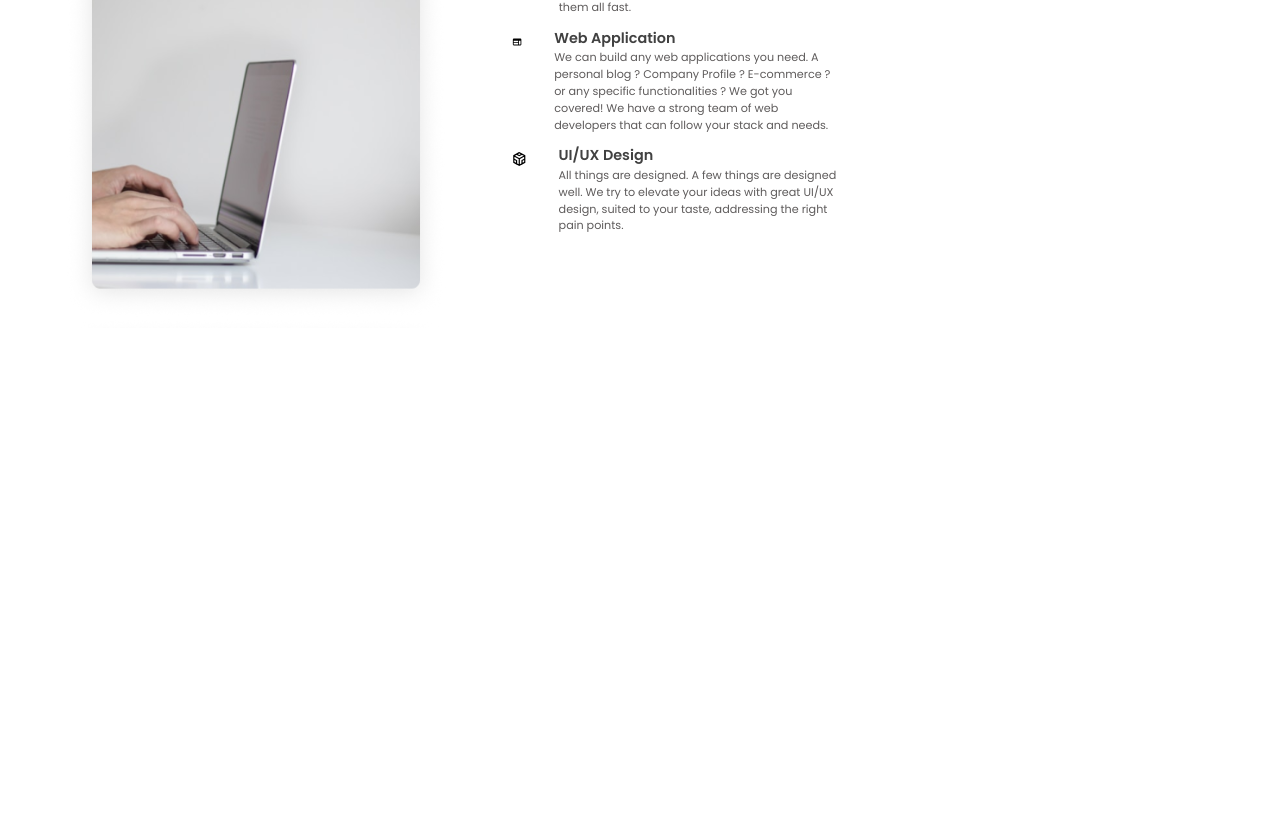
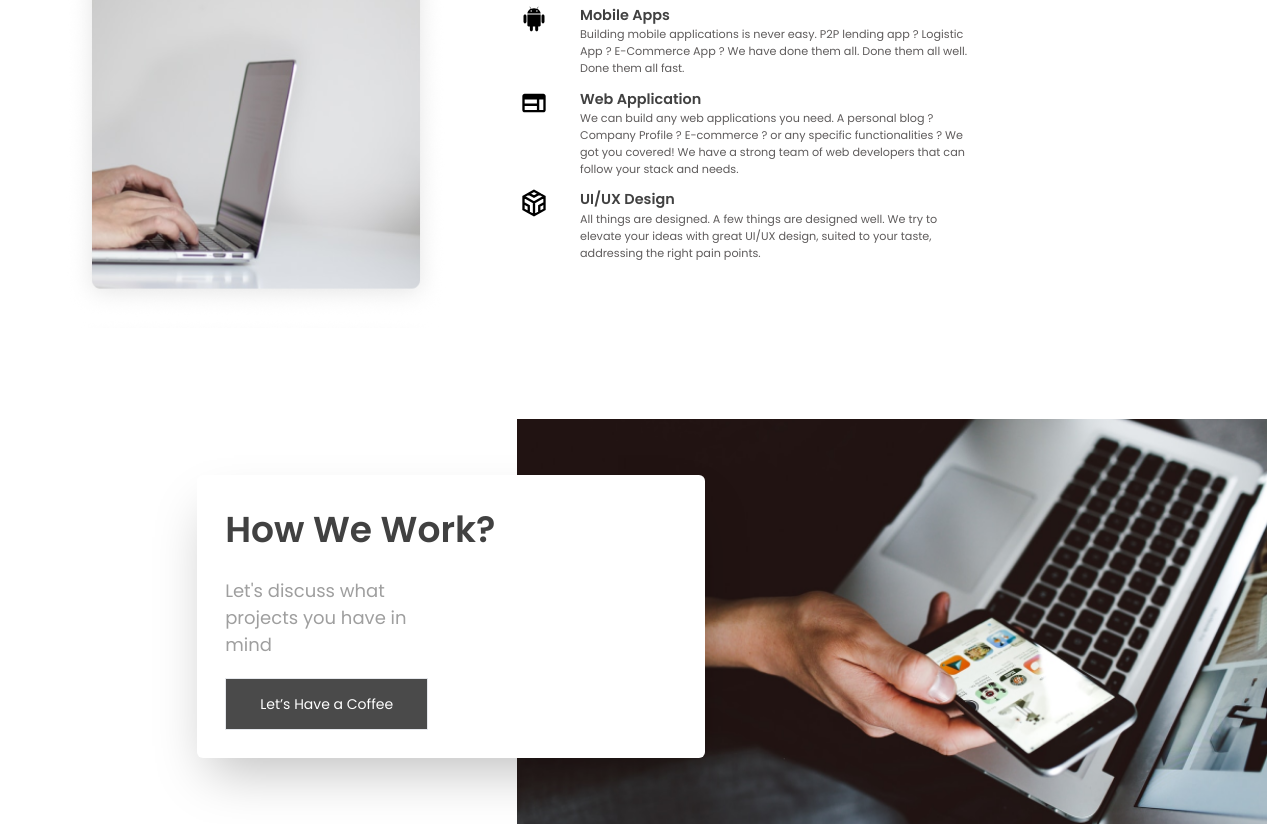
Before and after one commit to sabda1110/start-up, a Next.js app: page / in a window 1280 px wide. Shown: the part 877-1701 px from the top of the page. Before the commit the page ends 1216 px from the top, so only its background shows below. Built offline with nearby package versions, Linux system fonts and the light colour scheme.

Commit message:
Add : Display main responsiv and Add: contact

```diff
--- a/src/app/globals.css
+++ b/src/app/globals.css
@@ -22,6 +22,12 @@
   box-sizing: border-box;
 }
 
+*::-webkit-scrollbar {
+  width: 1rem;
+  background-color: transparent;
+  /* background-color: red; */
+}
+
 /* body {
   color: rgb(var(--foreground-rgb));
   background: linear-gradient(
--- /dev/null
+++ b/src/app/home.module.css
@@ -0,0 +1,8 @@
+.scroll {
+  scroll-behavior: smooth;
+}
+
+.scroll::-webkit-scrollbar {
+  width: 0em;
+  background-color: transparent;
+}
--- a/src/app/page.tsx
+++ b/src/app/page.tsx
@@ -1,13 +1,15 @@
 import Navbar from '@/components/Home/Navbar/Navbar';
 import Hero from '@/components/Home/Hero/Hero';
 import Main from '@/components/Home/Main/Main';
-
+import Contact from '@/components/Home/Contact/Contact';
+import Style from './home.module.css';
 export default function Home() {
   return (
-    <div className=" w-screen  relative">
+    <div className={`${Style.scroll} w-screen  relative box-border`}>
       <Navbar />
       <Hero />
       <Main />
+      <Contact />
     </div>
   );
 }
--- /dev/null
+++ b/src/components/Home/Contact/Contact.tsx
@@ -0,0 +1,31 @@
+import Image from 'next/image';
+const Contact = () => {
+  return (
+    <div className=" lg:mt-20 mt-[20rem] w-[99%] flex justify-end ">
+      <div className="section lg:w-[750px] lg:h-[405px] relative ">
+        <Image
+          src={'/Images/contact.png'}
+          fill
+          objectFit="cover"
+          objectPosition="center"
+          alt="Gambar Contact"
+        />
+
+        <section className="bg-white flex flex-col p-7 rounded-md absolute lg:w-[508px] lg:h-[283px] top-14 -left-80 shadow-2xl">
+          <h2 className="text-[36px] font-semibold text-[#414141]">
+            How We Work?
+          </h2>
+          <p className="text-[18px] text-[#9F9F9F] w-[100%] lg:w-[50%] mt-5">
+            Let's discuss what projects you have in mind
+          </p>
+
+          <button className="border mt-5 w-[203px] h-[60px] bg-[#4A4A4A] text-white text-[14px]">
+            Let’s Have a Coffee
+          </button>
+        </section>
+      </div>
+    </div>
+  );
+};
+
+export default Contact;
--- a/src/components/Home/Hero/Hero.tsx
+++ b/src/components/Home/Hero/Hero.tsx
@@ -10,10 +10,10 @@ const Hero = () => {
           We Deliver
         </h1>
         <div className="desc__play items-center  gap-5 w-[60%] grid grid-cols-3 ">
-          <section className="w-[50px] h-[50px] ml-10 lg:ml-20 bg-[#9FD685] rounded-full shadow-lg shadow-green-100 flex items-center justify-center">
+          <section className="w-[50px] h-[50px] sm:ml-5 lg:ml-20 bg-[#9FD685] rounded-full shadow-lg shadow-green-100 flex items-center justify-center">
             <FaPlay size={25} className="text-white ml-1" />
           </section>
-          <p className=" col-span-2 text-[1rem] text-[#414141] text-start">
+          <p className=" col-span-2 text-[12px] lg:text-[1rem]  text-[#414141] text-start">
             Whatsab berspesialisasi dalam pengembangan seluler berperforma
             tinggi dan aplikasi web.
           </p>
--- a/src/components/Home/Main/Main.tsx
+++ b/src/components/Home/Main/Main.tsx
@@ -4,8 +4,8 @@ import { MdOutlineWeb } from 'react-icons/md';
 import { GrCodeSandbox } from 'react-icons/gr';
 const Main = () => {
   return (
-    <div className=" w-[80%] h-[480px] grid grid-cols-2 mt-16 ">
-      <section className="flex items-center justify-center">
+    <div className=" w-[80%]  h-[480px] grid grid-cold-1 lg:grid-cols-2 mt-16 ">
+      <section className="flex items-center lg:order-1 order-2 justify-center">
         <div className=" w-[380px] h-[457px] bg-[url('/Images/main.png')] bg-contain flex  rounded-md relative ">
           <Link
             href={'/'}
@@ -15,19 +15,19 @@ const Main = () => {
           </Link>
         </div>
       </section>
-      <section className="">
-        <h2 className=" text-[2rem] ml-[80px] font-semibold text-[#414141]">
+      <section className=" order-1 lg:order-2 flex flex-col items-center justify-center lg:w-full w-screen">
+        <h2 className=" text-[2rem] ml-[80px] font-semibold text-center  text-[#414141]  ">
           What We Do ?
         </h2>
 
-        <div className="main-content flex flex-col  gap-y-3 mt-5">
-          <section className="flex gap-x-8 ">
+        <div className="main-content   flex flex-col  p-2 sm:w-screen lg:w-[100%]    gap-y-3 mt-5">
+          <section className="flex gap-x-8   ">
             <AiFillAndroid size={28} />
-            <div>
+            <div className="w-[80%]">
               <h3 className="text-[0.9rem]  text-[#414141] font-semibold">
                 Mobile Apps
               </h3>
-              <p className="text-[0.7rem] w-[60%] text-[#5E5B5B]">
+              <p className="text-[0.7rem] w-[100%] text-[#5E5B5B]">
                 Building mobile applications is never easy. P2P lending app ?
                 Logistic App ? E-Commerce App ? We have done them all. Done them
                 all well. Done them all fast.{' '}
@@ -36,11 +36,11 @@ const Main = () => {
           </section>
           <section className="flex gap-x-8 ">
             <MdOutlineWeb size={28} />
-            <div>
+            <div className="w-[80%]">
               <h3 className="text-[0.9rem]  text-[#414141] font-semibold">
                 Web Application
               </h3>
-              <p className="text-[0.7rem] w-[60%] text-[#5E5B5B]">
+              <p className="text-[0.7rem] w-[100%] text-[#5E5B5B]">
                 We can build any web applications you need. A personal blog ?
                 Company Profile ? E-commerce ? or any specific functionalities ?
                 We got you covered! We have a strong team of web developers that
@@ -50,11 +50,11 @@ const Main = () => {
           </section>
           <section className="flex gap-x-8 ">
             <GrCodeSandbox size={28} />
-            <div>
+            <div className="w-[80%]">
               <h3 className="text-[0.9rem]  text-[#414141] font-semibold">
                 UI/UX Design
               </h3>
-              <p className="text-[0.7rem] w-[60%] text-[#5E5B5B]">
+              <p className="text-[0.7rem] w-[100%] text-[#5E5B5B]">
                 All things are designed. A few things are designed well. We try
                 to elevate your ideas with great UI/UX design, suited to your
                 taste, addressing the right pain points.
```
Also changed, not shown: public/Images/contact.png (added).
